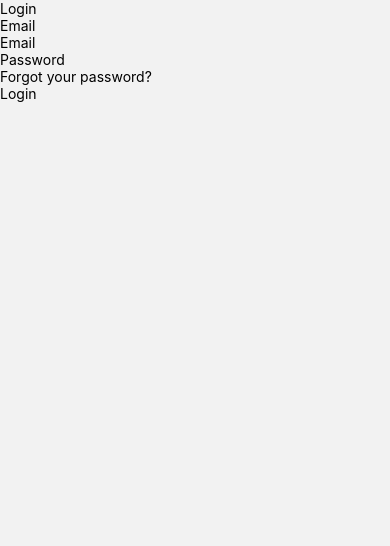
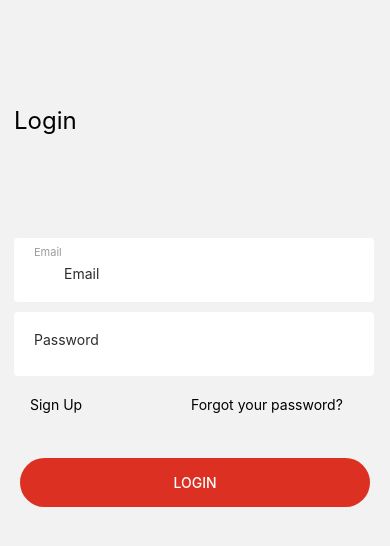
Before and after one commit to sarahzxwy/projeto-compass_sales-Sarah_Alves_Borges-Squad_04, a React Native app: screen /Login in a window 390 px wide. Shown: the top 546 px of the page. Built offline with nearby package versions, Linux system fonts and the light colour scheme.

Commit message:
style: screen stylization added

```diff
--- a/package.json
+++ b/package.json
@@ -11,13 +11,14 @@
   "dependencies": {
     "@react-navigation/native": "^6.1.7",
     "@react-navigation/native-stack": "^6.9.13",
+    "@react-navigation/stack": "^6.3.17",
     "expo": "~49.0.10",
+    "expo-font": "~11.4.0",
     "expo-status-bar": "~1.6.0",
     "react": "18.2.0",
     "react-native": "0.72.4",
     "react-native-safe-area-context": "4.6.3",
-    "react-native-screens": "~3.22.0",
-    "expo-font": "~11.4.0"
+    "react-native-screens": "~3.22.0"
   },
   "devDependencies": {
     "@babel/core": "^7.20.0",
--- a/src/routes/index.tsx
+++ b/src/routes/index.tsx
@@ -16,7 +16,8 @@ const Stack = createNativeStackNavigator();
 
         <Stack.Screen  name="Login" component={Login} options={{headerShown: false}}/>
 
-        <Stack.Screen name="ForgotPassword" component={ForgotPassword} options={{headerShown: false}} />
+        <Stack.Screen name='ForgotPassword' component={ForgotPassword}
+        options={{headerBackButtonMenuEnabled: true, headerTransparent: true, headerTitle: ""}}  />
 
 
 
--- a/src/screens/ForgotPassword/index.tsx
+++ b/src/screens/ForgotPassword/index.tsx
@@ -1,45 +1,135 @@
 import React, { useState } from "react";
-import { View, Text, TextInput, TouchableOpacity } from 'react-native';
+import { View, Text, TextInput, TouchableOpacity, StyleSheet } from 'react-native';
 
 
- type LoginProps = {
+
+type ForgotPasswordProps = {
   navigation: any;
 }
 
- function Login({ navigation } : LoginProps ) {
+function ForgotPassword({ navigation }: ForgotPasswordProps) {
   const [email, setEmail] = useState<string>('');
 
-   const handleLogin = () => {
+  const handleForgotPassword = () => {
     navigation.navigate('Login');
   };
 
   return (
+    <View>
 
-    <View>
-        <View>
-        <Text>Login</Text>
+      <View style={styles.container}>
+        <Text style={styles.titleForgotPassword}>Forgot Password</Text>
       </View>
 
       <View>
-        <View>
+        <Text style={styles.subtit}>
+            Please, enter your email address. You will receive a link to create a new password via email.
+        </Text>
+      </View>
+
+      <View style={styles.boxInput}>
+
+        <View style={styles.inputContainer}>
+          <Text style={styles.inputText}>Email</Text>
           <TextInput
+            style={styles.input}
             placeholder="Email"
             value={email}
-        onChange={(text) => setEmail(text.nativeEvent.text)}
-        secureTextEntry={true}/>
+            onChangeText={(text) => setEmail(text)} />
         </View>
 
       </View>
 
-        <View>
+      <View style={styles.buttonContainer}>
         <TouchableOpacity
-        onPress={handleLogin}>
-        <Text>Send</Text>
+          style={styles.SendButton}
+          onPress={handleForgotPassword}>
+          <Text style={styles.buttonText}>SEND</Text>
         </TouchableOpacity>
       </View>
     </View>
   )
-
 }
 
-  export default Login;
+export default ForgotPassword;
+
+const styles = StyleSheet.create({
+
+  titleForgotPassword: {
+    marginTop: 104,
+    marginLeft: 14,
+    fontSize: 24,
+    width: 375,
+    height: 154
+  },
+
+  container: {
+    width: 375,
+    height: 148,
+  },
+
+  subtit: {
+    width: 343,
+    height: 40,
+    top: 75,
+    left: 15,
+
+  },
+
+  boxInput: {
+    marginLeft: 14,
+    marginTop: 80
+  },
+
+  inputContainer: {
+    marginTop: 10,
+    width: 360,
+    height: 64,
+    borderRadius: 4,
+    backgroundColor: '#FFFFFF',
+    elevation: 0.5,
+    flexDirection: 'row',
+    alignItems: 'flex-start'
+  },
+
+  inputText: {
+    fontSize: 11,
+    lineHeight: 12.89,
+    width: 30,
+    height: 13,
+    marginTop: 8,
+    marginLeft: 20,
+    color: '#9B9B9B'
+  },
+
+  input: {
+    fontSize: 14,
+    flex: 1,
+    lineHeight: 20,
+    marginTop: 26,
+    width: 51,
+    height: 20,
+    color: '#2D2D2D',
+  },
+
+  buttonContainer: {
+    padding: 20,
+    marginTop: 40,
+  },
+
+  SendButton: {
+    backgroundColor: '#DB3022',
+    borderRadius: 30,
+    padding: 16,
+    paddingHorizontal: 20,
+    elevation: 6,
+  },
+
+  buttonText: {
+    color: 'white',
+    fontSize: 14,
+    fontWeight: '500',
+    textAlign: 'center'
+  }
+
+});
--- a/src/screens/Login/index.tsx
+++ b/src/screens/Login/index.tsx
@@ -1,12 +1,11 @@
 import React, { useState } from "react";
-import { View, Text, TextInput, TouchableOpacity } from 'react-native';
-
+import { View, Text, TextInput, TouchableOpacity, StyleSheet } from 'react-native';
 
 type LoginProps = {
   navigation: any;
 }
 
- function Login({ navigation } : LoginProps ) {
+function Login({ navigation }: LoginProps) {
   const [email, setEmail] = useState<string>('');
   const [password, setPassword] = useState<string>('');
 
@@ -15,44 +14,156 @@ import { View, Text, TextInput, TouchableOpacity } from 'react-native';
   };
 
   return (
-
     <View>
-        <View>
-        <Text>Login</Text>
+      <View style={styles.container}>
+        <Text style={styles.titleLogin}>Login</Text>
       </View>
 
-        <View>
-        <Text>Email</Text>
+      <View style={styles.boxInput}>
+
+
+        <View style={styles.inputContainer}>
+          <Text style={styles.inputText}>Email</Text>
           <TextInput
+            style={styles.input}
             placeholder="Email"
             value={email}
             onChangeText={(text) => setEmail(text)} />
         </View>
-        <View>
-        <View>
+
+        <View style={styles.inputContainer}>
           <TextInput
+            style={styles.inputpass}
             placeholder="Password"
             value={password}
             onChange={(text) => setPassword(text.nativeEvent.text)}
-        secureTextEntry={true}/>
+            secureTextEntry={true} />
         </View>
 
       </View>
+      <View style={styles.ToGo}>
+      <View style={styles.ToSignUp}>
+        <TouchableOpacity onPress={() => navigation.navigate('SignUp')}>
+          <Text>Sign Up</Text>
+        </TouchableOpacity>
+      </View>
 
-        <View>
+      <View style={styles.ToHome}>
         <TouchableOpacity onPress={() => navigation.navigate('ForgotPassword')}>
           <Text>Forgot your password?</Text>
         </TouchableOpacity>
       </View>
-        <View>
+      </View>
+      <View style={styles.buttonContainer}>
         <TouchableOpacity
+          style={styles.LoginButton}
           onPress={handleLogin}>
-        <Text>Login</Text>
+          <Text style={styles.buttonText}>LOGIN</Text>
         </TouchableOpacity>
       </View>
     </View>
   )
-
 }
 
 export default Login;
+
+const styles = StyleSheet.create({
+
+  titleLogin: {
+    marginTop: 106,
+    marginLeft: 14,
+    fontSize: 24,
+    width: 116,
+    height: 40
+  },
+
+  container: {
+    width: 375,
+    height: 148,
+  },
+
+  boxInput: {
+    marginLeft: 14,
+    marginTop: 80
+  },
+
+  inputContainer: {
+    marginTop: 10,
+    width: 360,
+    height: 64,
+    borderRadius: 4,
+    backgroundColor: '#FFFFFF',
+    elevation: 0.5,
+    flexDirection: 'row',
+    alignItems: 'flex-start'
+  },
+
+  inputText: {
+    fontSize: 11,
+    lineHeight: 12.89,
+    width: 30,
+    height: 13,
+    marginTop: 8,
+    marginLeft: 20,
+    color: '#9B9B9B'
+  },
+
+  input: {
+    fontSize: 14,
+    flex: 1,
+    lineHeight: 20,
+    marginTop: 26,
+    width: 51,
+    height: 20,
+    color: '#2D2D2D',
+  },
+
+  inputpass: {
+    fontSize: 14,
+    flex: 1,
+    lineHeight: 20,
+    marginTop: 18,
+    marginLeft: 20,
+    width: 51,
+    height: 20,
+    color: '#2D2D2D'
+  },
+
+  ToGo: {
+    flexDirection: 'row',
+    marginLeft: 30,
+    marginTop: 20,
+  },
+
+  ToSignUp: {
+    width: 161,
+    height: 40,
+    color: '#222222',
+  },
+  ToHome: {
+    width: 161,
+    height: 40,
+    color: '#222222',
+  },
+
+  buttonContainer: {
+    padding: 20,
+    marginTop: 2,
+  },
+
+  LoginButton: {
+    backgroundColor: '#DB3022',
+    borderRadius: 30,
+    padding: 16,
+    paddingHorizontal: 20,
+    elevation: 6,
+  },
+
+  buttonText: {
+    color: 'white',
+    fontSize: 14,
+    fontWeight: '500',
+    textAlign: 'center'
+  }
+
+});
--- a/src/screens/SignUp/index.tsx
+++ b/src/screens/SignUp/index.tsx
@@ -1,12 +1,11 @@
 import React, { useState } from "react";
- import { View, Text, TextInput, TouchableOpacity } from 'react-native';
-
+import { View, Text, TextInput, TouchableOpacity, StyleSheet } from 'react-native';
 
 type SignUpProps = {
   navigation: any;
 }
 
- function SignUp({ navigation } : SignUpProps ) {
+function SignUp({ navigation }: SignUpProps) {
   const [username, setName] = useState<string>('');
   const [email, setEmail] = useState<string>('');
   const [password, setPassword] = useState<string>('');
@@ -16,52 +15,148 @@
   };
 
   return (
-
     <View>
-        <View>
-        <Text>Sign Up</Text>
+      <View style={styles.container}>
+        <Text style={styles.titleSignUp}>Sign Up</Text>
       </View>
 
-        <View>
+      <View style={styles.boxInput}>
 
-        <View>
-        <Text>Name</Text>
+        <View style={styles.inputContainer}>
+          <Text style={styles.inputText}>Name</Text>
           <TextInput
+            style={styles.input}
             placeholder="Name"
             value={username}
             onChangeText={(text) => setName(text)} />
         </View>
-        <View>
-        <Text>Email</Text>
+
+        <View style={styles.inputContainer}>
+          <Text style={styles.inputText}>Email</Text>
           <TextInput
+            style={styles.input}
             placeholder="Email"
             value={email}
             onChangeText={(text) => setEmail(text)} />
         </View>
-        <View>
+
+        <View style={styles.inputContainer}>
           <TextInput
+            style={styles.inputpass}
             placeholder="Password"
             value={password}
             onChange={(text) => setPassword(text.nativeEvent.text)}
-        secureTextEntry={true}/>
+            secureTextEntry={true} />
         </View>
 
       </View>
 
-        <View>
+      <View style={styles.ToLogin}>
         <TouchableOpacity onPress={() => navigation.navigate('Login')}>
           <Text>Already have an account?</Text>
         </TouchableOpacity>
       </View>
-        <View>
+      <View style={styles.buttonContainer}>
         <TouchableOpacity
+          style={styles.SignUpButton}
           onPress={handleSignUp}>
-        <Text>SIGN UP</Text>
+          <Text style={styles.buttonText}>SIGN UP</Text>
         </TouchableOpacity>
       </View>
     </View>
   )
-
 }
 
 export default SignUp;
+
+const styles = StyleSheet.create({
+
+  titleSignUp: {
+    marginTop: 106,
+    marginLeft: 14,
+    fontSize: 24,
+    width: 116,
+    height: 40
+  },
+
+  container: {
+    width: 375,
+    height: 148,
+  },
+
+  boxInput: {
+    marginLeft: 14,
+    marginTop: 80
+  },
+
+  inputContainer: {
+    marginTop: 10,
+    width: 360,
+    height: 64,
+    borderRadius: 4,
+    backgroundColor: '#FFFFFF',
+    elevation: 0.5,
+    flexDirection: 'row',
+    alignItems: 'flex-start'
+  },
+
+  inputText: {
+    fontSize: 11,
+    lineHeight: 12.89,
+    width: 30,
+    height: 13,
+    marginTop: 8,
+    marginLeft: 20,
+    color: '#9B9B9B'
+  },
+
+  input: {
+    fontSize: 14,
+    flex: 1,
+    lineHeight: 20,
+    marginTop: 26,
+    width: 51,
+    height: 20,
+    color: '#2D2D2D',
+  },
+
+  inputpass: {
+    fontSize: 14,
+    flex: 1,
+    lineHeight: 20,
+    marginTop: 18,
+    marginLeft: 20,
+    width: 51,
+    height: 20,
+    color: '#2D2D2D'
+  },
+
+  ToLogin: {
+    marginLeft: 170,
+    marginTop: 20,
+    width: 161,
+    height: 40,
+    color: '#222222'
+  },
+
+  buttonContainer: {
+    padding: 20,
+    marginTop: 2,
+  },
+
+  SignUpButton: {
+    backgroundColor: '#DB3022',
+    borderRadius: 30,
+    padding: 16,
+    paddingHorizontal: 20,
+    elevation: 6,
+  },
+
+  buttonText: {
+    color: 'white',
+    fontSize: 14,
+    fontWeight: '500',
+    textAlign: 'center'
+  }
+
+});
```
Also changed, not shown: 1 other file (tests, documents, lock files or other folders). Lines whose indentation alone changed are shown as unchanged.
